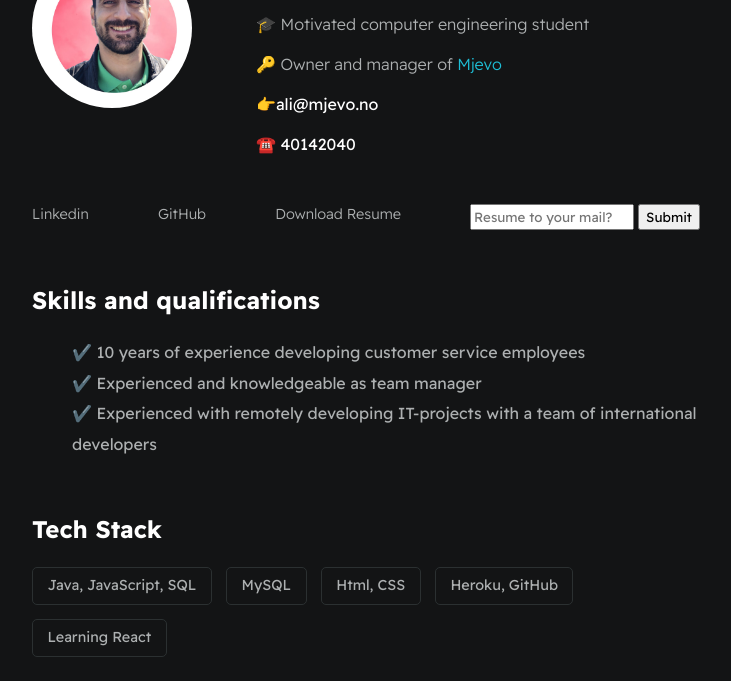
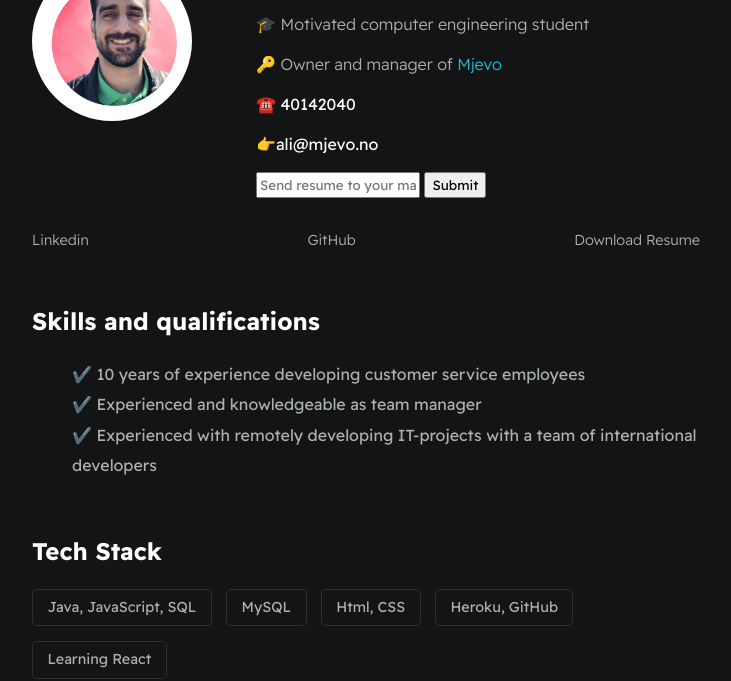
Before and after one commit to Aliimrananjum/Digital_Resume, a plain HTML site: page index.html in a window 1280 px wide. Shown: the part 156-837 px from the top of the page, without its empty margins (274-1005 px from the left). Drawn offline with Linux system fonts and the light colour scheme.

Commit message:
Fixed email postion

```diff
--- a/index.html
+++ b/index.html
@@ -18,8 +18,17 @@
                 <h1 id="user-name">Ali Imran Anjum</h1>
                 <p id="bio"> &#127891; Motivated computer engineering student </p>
                 <p id="bio"> &#128273; Owner and manager of <a href="https://www.mjevo.no" target="_blank">Mjevo</a> </p>
+                <p id="email"> &#9742;&#65039; 40142040</p>
                 <p id="email"> &#128073;ali@mjevo.no</p>
-                <p id="email"> &#9742;&#65039; 40142040</p>
+                <form action="https://formsubmit.co/ali@mjevo.no" method="POST">
+
+                    <input type="email"  name="email" placeholder="Send resume to your mail">
+                    <button type="submit">Submit</button>
+                    <input type="hidden" name="_captcha" value="false">
+                    <input type="hidden" name="_next" value="https://aliimrananjum.github.io/Digital_Resume/">
+
+               </form>
+
             </div>
 
         </section>
@@ -29,14 +38,6 @@
                 <a href="https://www.linkedin.com/in/ali-anjum-692752135/" target="_blank">Linkedin</a>
                 <a href="https://github.com/Aliimrananjum?tab=repositories" target="_blank">GitHub</a>
                 <a href="./assets/digital_resume.pdf" target="_blank">Download Resume</a>
-
-        <form action="https://formsubmit.co/ali@mjevo.no" method="POST">
-            <input type="email"  name="email" placeholder="Resume to your mail?">
-            <button type="submit">Submit</button>
-            <input type="hidden" name="_captcha" value="false">
-            <input type="hidden" name="_next" value="https://aliimrananjum.github.io/Digital_Resume/">
-
-       </form>
 
             </div>
 
```
